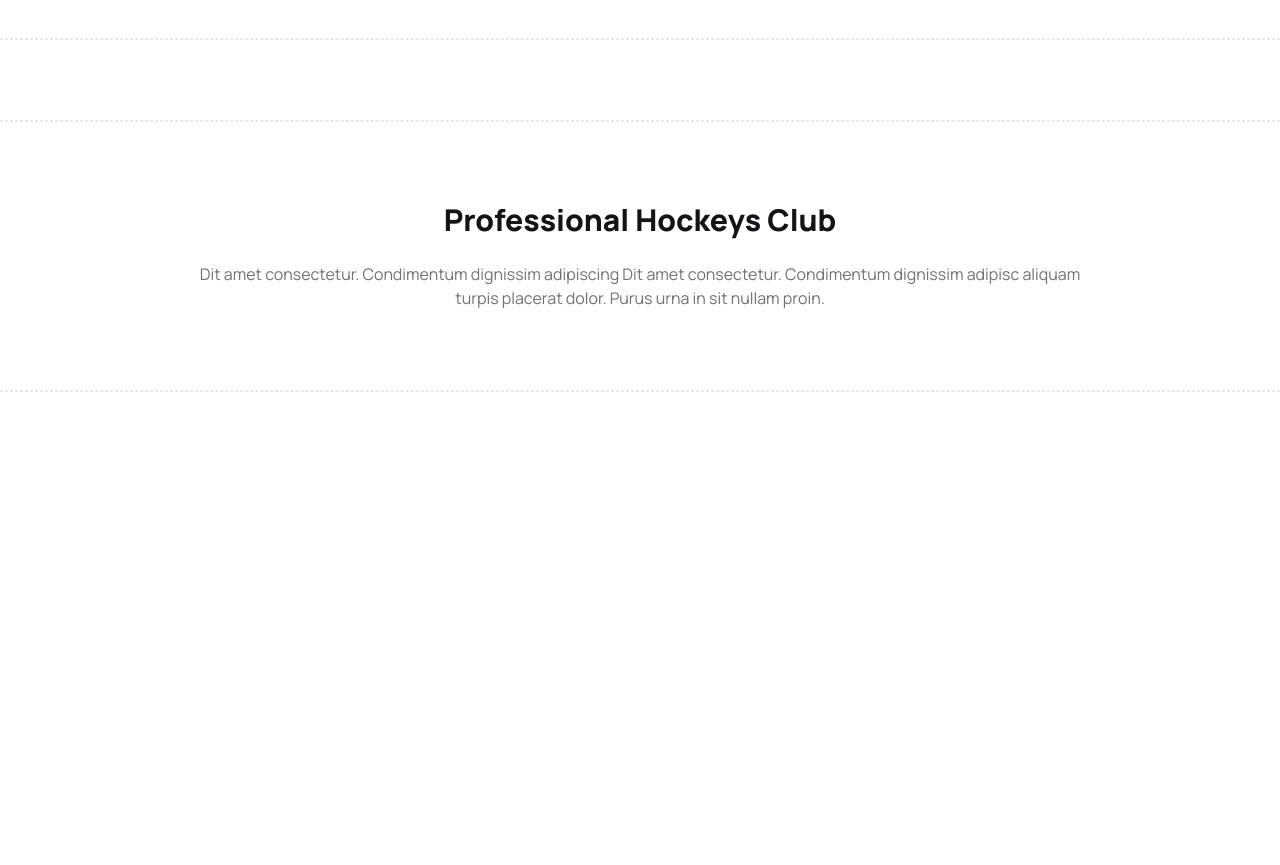
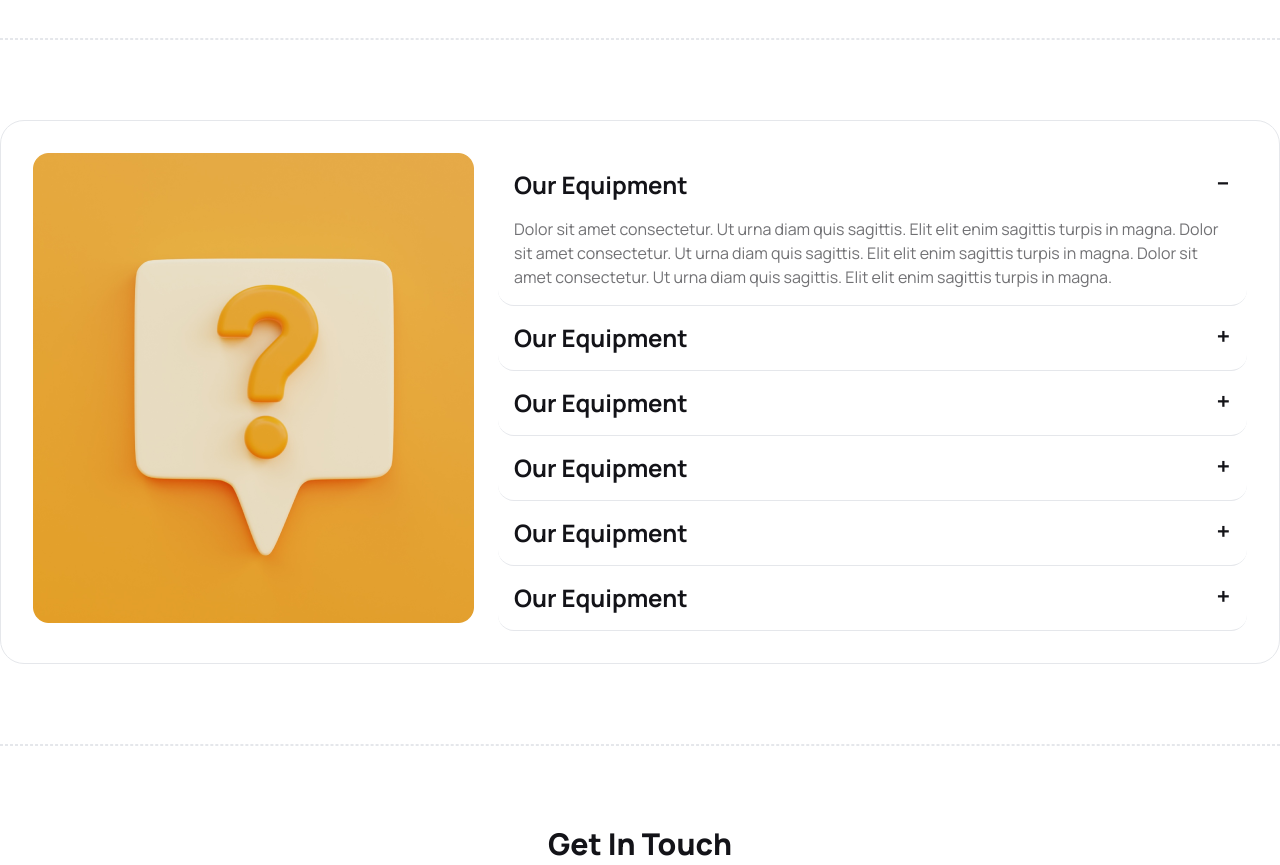
Before and after one commit to AurnobOnWeb/Hockeys-Assigment3, a plain HTML site: page index.html in a window 1280 px wide. Shown: the part 4120-4985 px from the top of the page. Before the commit the page ends 4592 px from the top, so only its background shows below. Drawn offline with nearby package versions, Linux system fonts and the light colour scheme.

Commit message:
Clients Question completed

```diff
--- a/index.html
+++ b/index.html
@@ -580,15 +580,109 @@
           </p>
         </div>
         <hr class="border border-dashed border-gray-200 lg:my-20 my-6" />
+
+        <div class="flex flex-col lg:flex-row gap-6 border rounded-3xl p-8">
+          <div class=""><img src="/images/11.png" alt="" /></div>
+          <div class="flex-1">
+            <div class="collapse collapse-plus border-b">
+              <input type="radio" name="my-accordion-3" checked="checked" />
+              <div class="collapse-title text-2xl font-bold text-secondary">
+                Our Equipment
+              </div>
+              <div class="collapse-content">
+                <p class="text-dark-100">
+                  Dolor sit amet consectetur. Ut urna diam quis sagittis. Elit
+                  elit enim sagittis turpis in magna. Dolor sit amet
+                  consectetur. Ut urna diam quis sagittis. Elit elit enim
+                  sagittis turpis in magna. Dolor sit amet consectetur. Ut urna
+                  diam quis sagittis. Elit elit enim sagittis turpis in magna.
+                </p>
+              </div>
+            </div>
+            <div class="collapse collapse-plus border-b">
+              <input type="radio" name="my-accordion-3" />
+              <div class="collapse-title text-2xl font-bold text-secondary">
+                Our Equipment
+              </div>
+              <div class="collapse-content">
+                <p class="text-dark-100">
+                  Dolor sit amet consectetur. Ut urna diam quis sagittis. Elit
+                  elit enim sagittis turpis in magna. Dolor sit amet
+                  consectetur. Ut urna diam quis sagittis. Elit elit enim
+                  sagittis turpis in magna. Dolor sit amet consectetur. Ut urna
+                  diam quis sagittis. Elit elit enim sagittis turpis in magna.
+                </p>
+              </div>
+            </div>
+            <div class="collapse collapse-plus border-b">
+              <input type="radio" name="my-accordion-3" />
+              <div class="collapse-title text-2xl font-bold text-secondary">
+                Our Equipment
+              </div>
+              <div class="collapse-content">
+                <p class="text-dark-100">
+                  Dolor sit amet consectetur. Ut urna diam quis sagittis. Elit
+                  elit enim sagittis turpis in magna. Dolor sit amet
+                  consectetur. Ut urna diam quis sagittis. Elit elit enim
+                  sagittis turpis in magna. Dolor sit amet consectetur. Ut urna
+                  diam quis sagittis. Elit elit enim sagittis turpis in magna.
+                </p>
+              </div>
+            </div>
+            <div class="collapse collapse-plus border-b">
+              <input type="radio" name="my-accordion-3" />
+              <div class="collapse-title text-2xl font-bold text-secondary">
+                Our Equipment
+              </div>
+              <div class="collapse-content">
+                <p class="text-dark-100">
+                  Dolor sit amet consectetur. Ut urna diam quis sagittis. Elit
+                  elit enim sagittis turpis in magna. Dolor sit amet
+                  consectetur. Ut urna diam quis sagittis. Elit elit enim
+                  sagittis turpis in magna. Dolor sit amet consectetur. Ut urna
+                  diam quis sagittis. Elit elit enim sagittis turpis in magna.
+                </p>
+              </div>
+            </div>
+            <div class="collapse collapse-plus border-b">
+              <input type="radio" name="my-accordion-3" />
+              <div class="collapse-title text-2xl font-bold text-secondary">
+                Our Equipment
+              </div>
+              <div class="collapse-content">
+                <p class="text-dark-100">
+                  Dolor sit amet consectetur. Ut urna diam quis sagittis. Elit
+                  elit enim sagittis turpis in magna. Dolor sit amet
+                  consectetur. Ut urna diam quis sagittis. Elit elit enim
+                  sagittis turpis in magna. Dolor sit amet consectetur. Ut urna
+                  diam quis sagittis. Elit elit enim sagittis turpis in magna.
+                </p>
+              </div>
+            </div>
+            <div class="collapse collapse-plus border-b">
+              <input type="radio" name="my-accordion-3" />
+              <div class="collapse-title text-2xl font-bold text-secondary">
+                Our Equipment
+              </div>
+              <div class="collapse-content">
+                <p class="text-dark-100">
+                  Dolor sit amet consectetur. Ut urna diam quis sagittis. Elit
+                  elit enim sagittis turpis in magna. Dolor sit amet
+                  consectetur. Ut urna diam quis sagittis. Elit elit enim
+                  sagittis turpis in magna. Dolor sit amet consectetur. Ut urna
+                  diam quis sagittis. Elit elit enim sagittis turpis in magna.
+                </p>
+              </div>
+            </div>
+          </div>
+        </div>
       </section>
       <!-- Clients Question -->
-
+      <!-- Get In Touch -->
       <section class="lg:my-20 my-6 px-2 lg:px-0">
         <hr class="border border-dashed border-gray-200 lg:my-20 my-6" />
         <div class="flex justify-center items-center flex-col space-y-6">
-          <h1 class="text-3xl font-extrabold text-secondary">
-            Professional Hockeys Club
-          </h1>
+          <h1 class="text-3xl font-extrabold text-secondary">Get In Touch</h1>
           <p class="text-dark-100 lg:w-[900px] text-center">
             Dit amet consectetur. Condimentum dignissim adipiscing Dit amet
             consectetur. Condimentum dignissim adipisc aliquam turpis placerat
@@ -597,6 +691,7 @@
         </div>
         <hr class="border border-dashed border-gray-200 lg:my-20 my-6" />
       </section>
+      <!-- Get In Touch -->
     </main>
   </body>
 </html>
```
